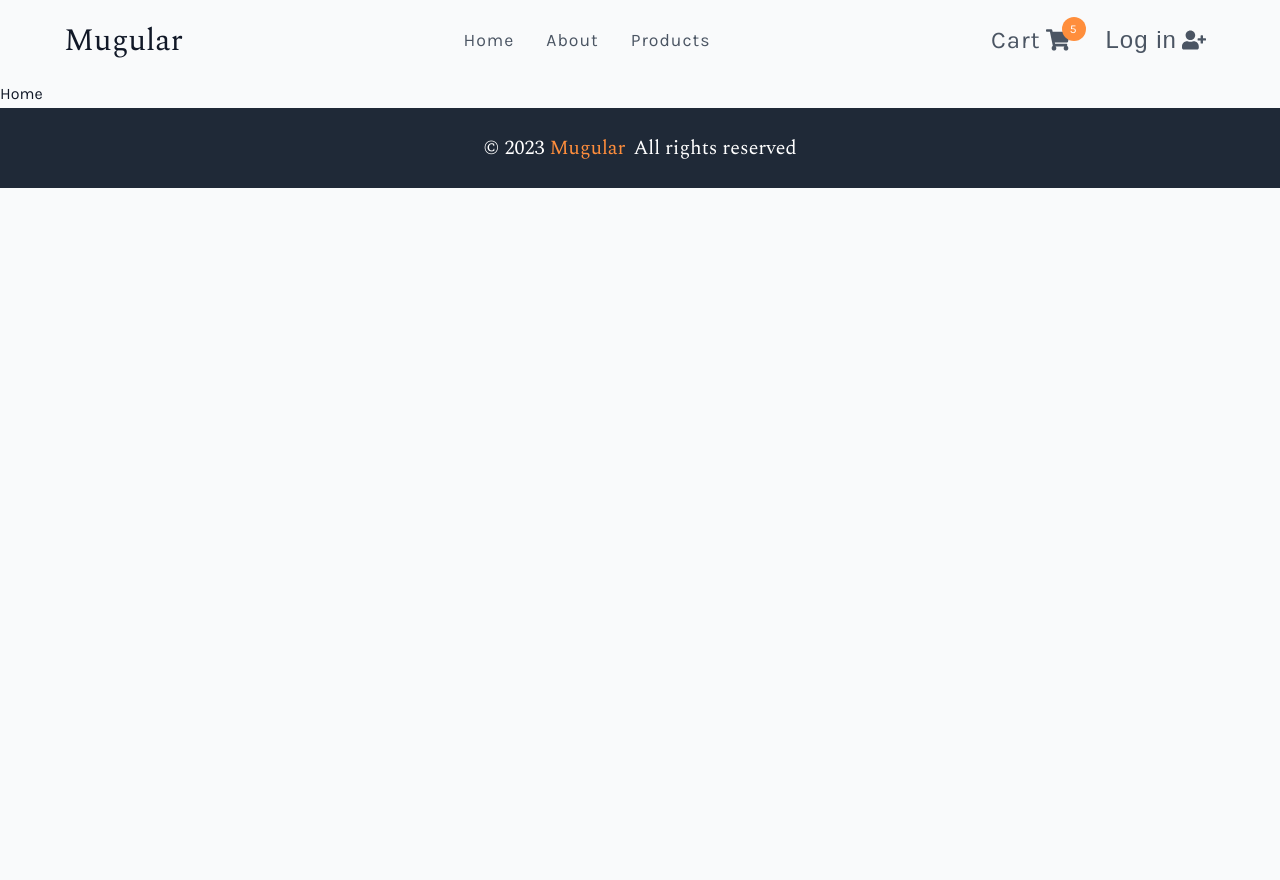
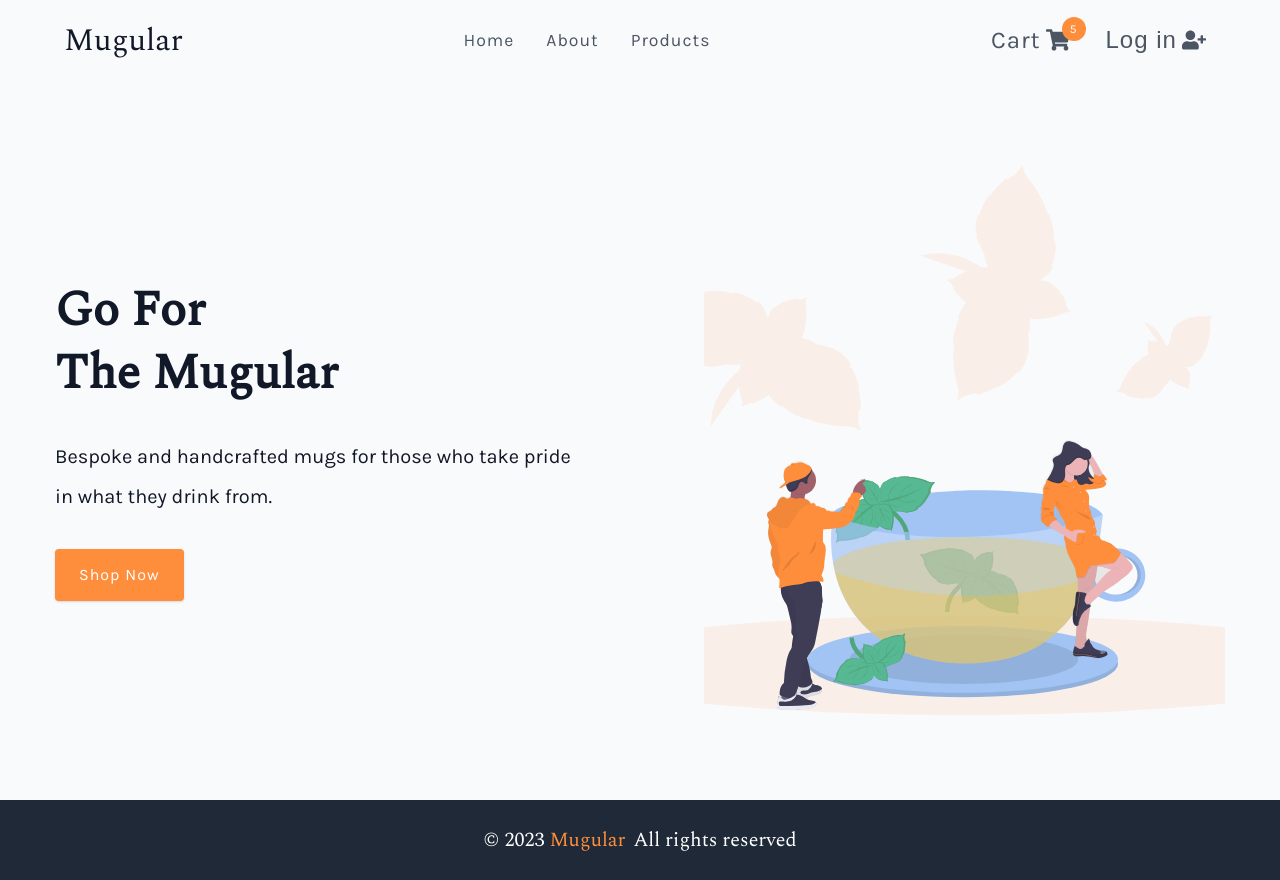
Before and after one commit to Joelzor/mugular, a React (Vite) app: page / in a window 1280 px wide. Before the commit the page ends 800 px from the top, so only its background shows below. Built offline with nearby package versions, Linux system fonts and the light colour scheme.

Commit message:
home page hero section

```diff
--- /dev/null
+++ b/src/components/Hero.tsx
@@ -0,0 +1,74 @@
+import heroBcg from "../assets/hero.svg";
+import { Link } from "react-router-dom";
+import styled from "styled-components";
+
+const Hero = () => {
+  return (
+    <Wrapper className="section-center">
+      <article className="content">
+        <h1>
+          Go for <br />
+          the Mugular
+        </h1>
+        <p>
+          Bespoke and handcrafted mugs for those who take pride in what they
+          drink from.
+        </p>
+        <Link to="/products" className="btn hero-btn">
+          shop now
+        </Link>
+      </article>
+      <article className="img-container">
+        <img src={heroBcg} alt="mug art" className="main-img" />
+      </article>
+    </Wrapper>
+  );
+};
+
+const Wrapper = styled.section`
+  min-height: 60vh;
+  display: grid;
+  place-items: center;
+  .img-container {
+    display: none;
+  }
+
+  h1 {
+    font-weight: 700;
+  }
+
+  p {
+    line-height: 2;
+    max-width: 45em;
+    margin-bottom: 2rem;
+    color: var(--clr-grey-5);
+    font-size: 1rem;
+  }
+  @media (min-width: 992px) {
+    height: calc(100vh - 5rem);
+    grid-template-columns: 1fr 1fr;
+    gap: 8rem;
+    h1 {
+      margin-bottom: 2rem;
+    }
+    p {
+      font-size: 1.25rem;
+    }
+    .hero-btn {
+      padding: 0.75rem 1.5rem;
+      font-size: 1rem;
+    }
+    .img-container {
+      display: block;
+    }
+    .main-img {
+      width: 100%;
+      height: 550px;
+      border-radius: var(--radius);
+      display: block;
+      object-fit: cover;
+    }
+  }
+`;
+
+export default Hero;
--- a/src/components/Sidebar.tsx
+++ b/src/components/Sidebar.tsx
@@ -6,7 +6,7 @@ import CartButtons from "./CartButtons";
 const Sidebar = () => {
   return (
     <SidebarContainer>
-      <aside className="sidebar show-sidebar">
+      <aside className="sidebar">
         <div className="sidebar-header">
           <h3>Mugular</h3>
           <button className="close-btn" type="button">
--- a/src/components/index.tsx
+++ b/src/components/index.tsx
@@ -2,5 +2,6 @@ import Navbar from "./Navbar";
 import Sidebar from "./Sidebar";
 import Footer from "./Footer";
 import CartButtons from "./CartButtons";
+import Hero from "./Hero";
 
-export { Navbar, Sidebar, Footer, CartButtons };
+export { Navbar, Sidebar, Footer, CartButtons, Hero };
--- a/src/pages/Home.tsx
+++ b/src/pages/Home.tsx
@@ -1,5 +1,11 @@
+import { Hero } from "../components";
+
 const Home = () => {
-  return <div>Home</div>;
+  return (
+    <main>
+      <Hero />
+    </main>
+  );
 };
 
 export default Home;
```
